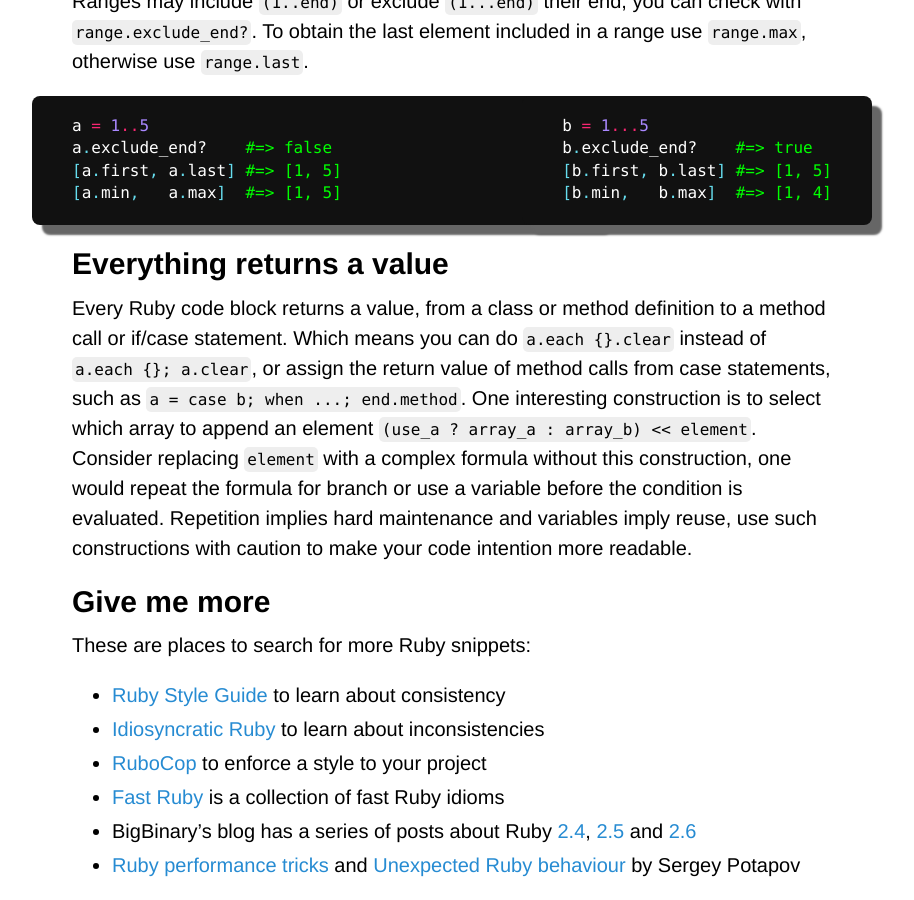
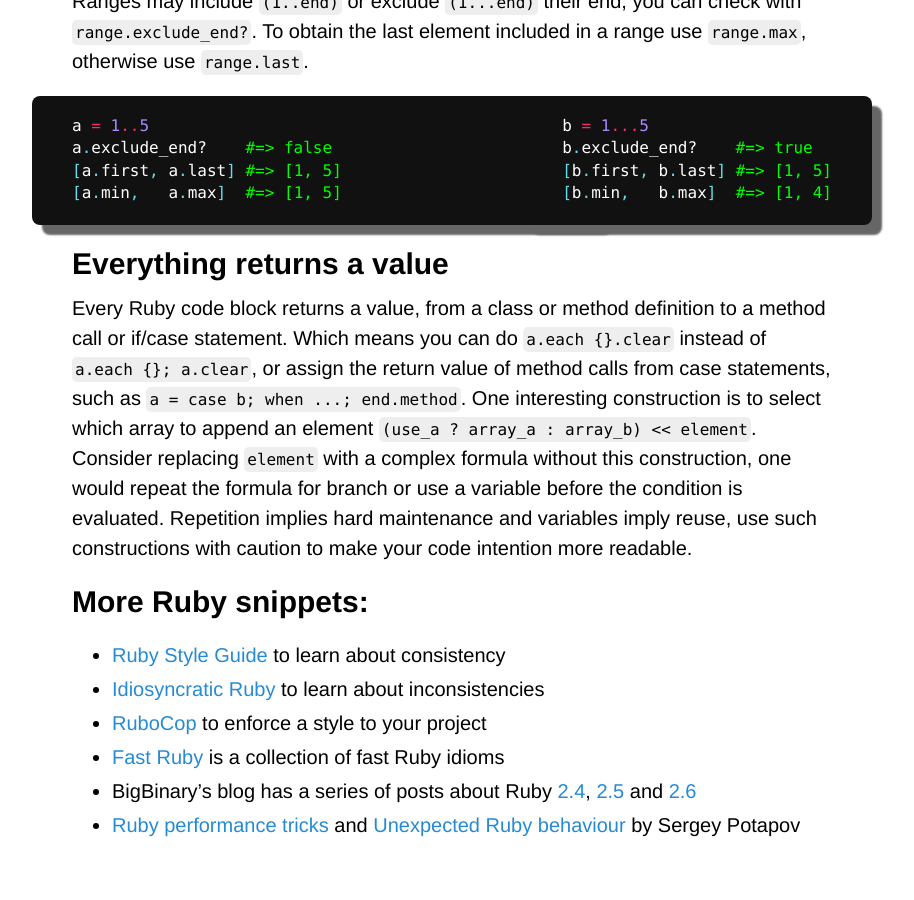
Before and after one commit to Maumagnaguagno/maumagnaguagno.github.io, a Jekyll site: the page built from ruby.md, in a window 1280 px wide and 900 px high, scrolled down 6552 px. Shown: the whole window, without its empty margins (188-1102 px from the left). Built offline with Jekyll 4.4.1, drawn with Linux system fonts in a browser that asks for light colours; our own code applies the rules of GitHub Pages for plain Markdown files; after the commit the page ends 7412 px from its top, so only the background shows below that.

Commit message:
Change Ruby references section

```diff
--- a/ruby.md
+++ b/ruby.md
@@ -309,8 +309,7 @@ One interesting construction is to select which array to append an element ``(us
 Consider replacing ``element`` with a complex formula without this construction, one would repeat the formula for branch or use a variable before the condition is evaluated.
 Repetition implies hard maintenance and variables imply reuse, use such constructions with caution to make your code intention more readable.
 
-## Give me more
-These are places to search for more Ruby snippets:
+## More Ruby snippets:
 - [Ruby Style Guide](https://github.com/bbatsov/ruby-style-guide) to learn about consistency
 - [Idiosyncratic Ruby](https://idiosyncratic-ruby.com/) to learn about inconsistencies
 - [RuboCop](https://www.rubocop.org) to enforce a style to your project
```
